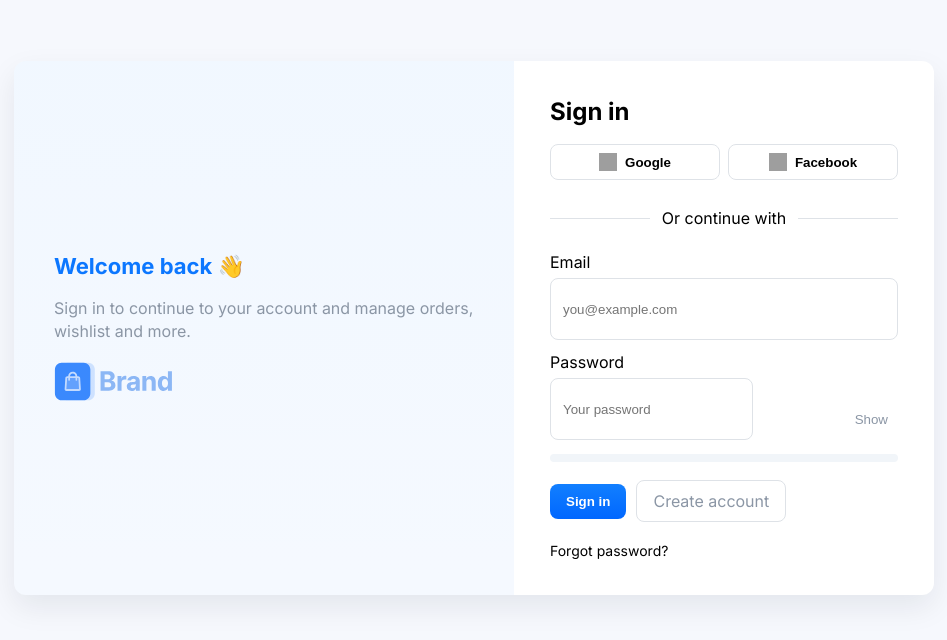
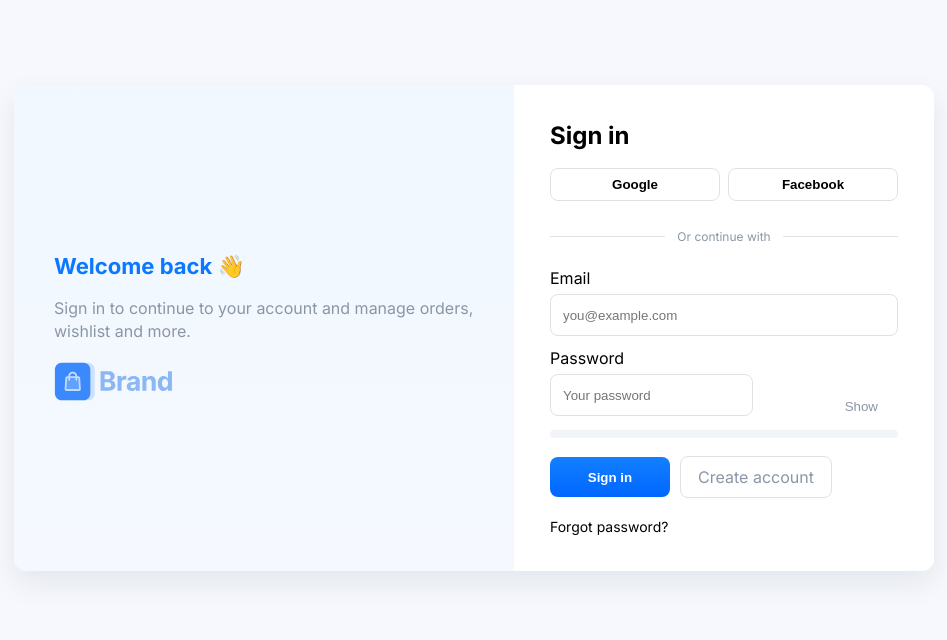
Before and after one commit to Mian-Ahmed-Raza/ecommerce-frontend-react, a React (Vite) app: page /login in a window 1280 px wide. Shown: the top 640 px of the page, without its empty margins (182-1129 px from the left). Built offline with nearby package versions, Linux system fonts and the light colour scheme; grey boxes are pictures that could not be loaded.

Commit message:
Modified Stylings

```diff
--- a/src/Components/Footer/Footer.jsx
+++ b/src/Components/Footer/Footer.jsx
@@ -87,9 +87,9 @@ export default function Footer() {
 
                     <span>For users</span>
 
-                    <a href="#">Login</a>
+                    <Link to="/login">Login</Link>
 
-                    <a href="#">Register</a>
+                    <Link to="/register">Register</Link>
 
                     <a href="#">Settings</a>
 
--- a/src/Components/Header/Header.jsx
+++ b/src/Components/Header/Header.jsx
@@ -35,10 +35,10 @@ function Header() {
 
                 <div className="navs">
 
-                    <a href="#">
+                    <Link to="/login">
                         <img src={accountIcon} alt="Account" />
                         <span>Profile</span>
-                    </a>
+                    </Link>
 
                     <a href="#">
                         <img src={chatIcon} alt="Chat" />
--- a/src/Components/Header/Navbar.css
+++ b/src/Components/Header/Navbar.css
@@ -50,6 +50,7 @@ nav{
 
 .help-dropdown{
     position: relative;
+    cursor: pointer;
 }
 
 .dropdown{
--- a/src/Components/Header/Navbar.jsx
+++ b/src/Components/Header/Navbar.jsx
@@ -31,7 +31,7 @@ function Navbar() {
 
                     <a href="#">Menu items</a>
 
-                    <a href="#" className='help-dropdown'>
+                    <a className='help-dropdown'>
                         <span>Help</span>
                         <img src={arrow} alt="Arrow" />
                         <div className="dropdown">
--- a/src/Pages/Auth/Auth.module.css
+++ b/src/Pages/Auth/Auth.module.css
@@ -18,11 +18,11 @@
     display: grid;
     grid-template-columns: 1fr 420px;
     overflow: hidden;
-  box-shadow: 0 12px 30px rgba(15,23,42,0.08);
+    box-shadow: 0 12px 30px rgba(15, 23, 42, 0.08);
 }
 
 .authIllustration {
-  background: linear-gradient(180deg, rgba(18,127,255,0.06) 0%, rgba(0,103,255,0.04) 100%);
+    background: linear-gradient(180deg, rgba(18, 127, 255, 0.06) 0%, rgba(0, 103, 255, 0.04) 100%);
     padding: 40px;
     display: flex;
     flex-direction: column;
@@ -72,28 +72,32 @@
     font-weight: 600;
 }
 
-.socialBtn img { width: 18px; height: 18px }
 
 .dividerRow {
     display: flex;
     align-items: center;
     gap: 12px;
     margin: 8px 0 12px 0;
+    font-size: 12px;
+    color: var(--grey-text);
 }
 
-.dividerRow::before, .dividerRow::after{
+.dividerRow::before,
+.dividerRow::after {
     content: '';
     height: 1px;
     background: var(--border-color);
     flex: 1;
 }
 
-.passwordRow { position: relative; }
+.passwordRow {
+    position: relative;
+}
 
 .togglePassword {
     position: absolute;
-  right: 10px;
-  top: 34px;
+    right: 20px;
+    top: 60%;
     background: transparent;
     border: none;
     cursor: pointer;
@@ -111,7 +115,7 @@
 .strengthFill {
     height: 100%;
     width: 0%;
-  background: linear-gradient(90deg,#ff6b6b,#ffb86b,#6bff96);
+    background: linear-gradient(90deg, #ff6b6b, #ffb86b, #6bff96);
     transition: width 240ms ease;
 }
 
@@ -122,7 +126,7 @@
 }
 
 .authInput input {
-  height: 44px;
+    height: 24px;
     padding: 8px 12px;
     border-radius: 8px;
     border: 1px solid var(--border-color);
@@ -137,18 +141,27 @@
 
 .primaryBtn {
     background: var(--blue-button);
+    height: 40px;
+    width: 120px;
     color: white;
     border: none;
-  padding: 10px 16px;
+    display: flex;
+    justify-content: center;
+    align-items: center;
     border-radius: 8px;
     font-weight: 700;
 }
 
 .ghostBtn {
     background: transparent;
+    height: 40px;
+    width: 150px;
     color: var(--grey-text);
     border: 1px solid var(--border-color);
-  padding: 10px 16px;
+    /* padding: 10px 16px; */
+    display: flex;
+    justify-content: center;
+    align-items: center;
     border-radius: 8px;
 }
 
--- a/src/Pages/Auth/Login.jsx
+++ b/src/Pages/Auth/Login.jsx
@@ -47,8 +47,8 @@ export default function Login(){
                 <form className={styles.authForm} onSubmit={handleSubmit} aria-label="login form">
                     <h2>Sign in</h2>
                     <div className={styles.socialRow}>
-                        <button type="button" className={styles.socialBtn}><img src="/src/assets/home-img/google play.png" alt="Google"/> Google</button>
-                        <button type="button" className={styles.socialBtn}><img src="/src/assets/home-img/facebook3.png" alt="Facebook"/> Facebook</button>
+                        <button type="button" className={styles.socialBtn}>Google</button>
+                        <button type="button" className={styles.socialBtn}>Facebook</button>
                     </div>
 
                     <div className={styles.dividerRow}>Or continue with</div>
--- a/src/Pages/Auth/Register.jsx
+++ b/src/Pages/Auth/Register.jsx
@@ -59,8 +59,8 @@ export default function Register(){
                     <h2>Create your account</h2>
 
                     <div className={styles.socialRow}>
-                        <button type="button" className={styles.socialBtn}><img src="/src/assets/home-img/google play.png" alt="Google"/> Google</button>
-                        <button type="button" className={styles.socialBtn}><img src="/src/assets/home-img/facebook3.png" alt="Facebook"/> Facebook</button>
+                        <button type="button" className={styles.socialBtn}>Google</button>
+                        <button type="button" className={styles.socialBtn}>Facebook</button>
                     </div>
 
                     <div className={styles.dividerRow}>Or sign up with email</div>
```
Lines whose indentation alone changed are shown as unchanged.
